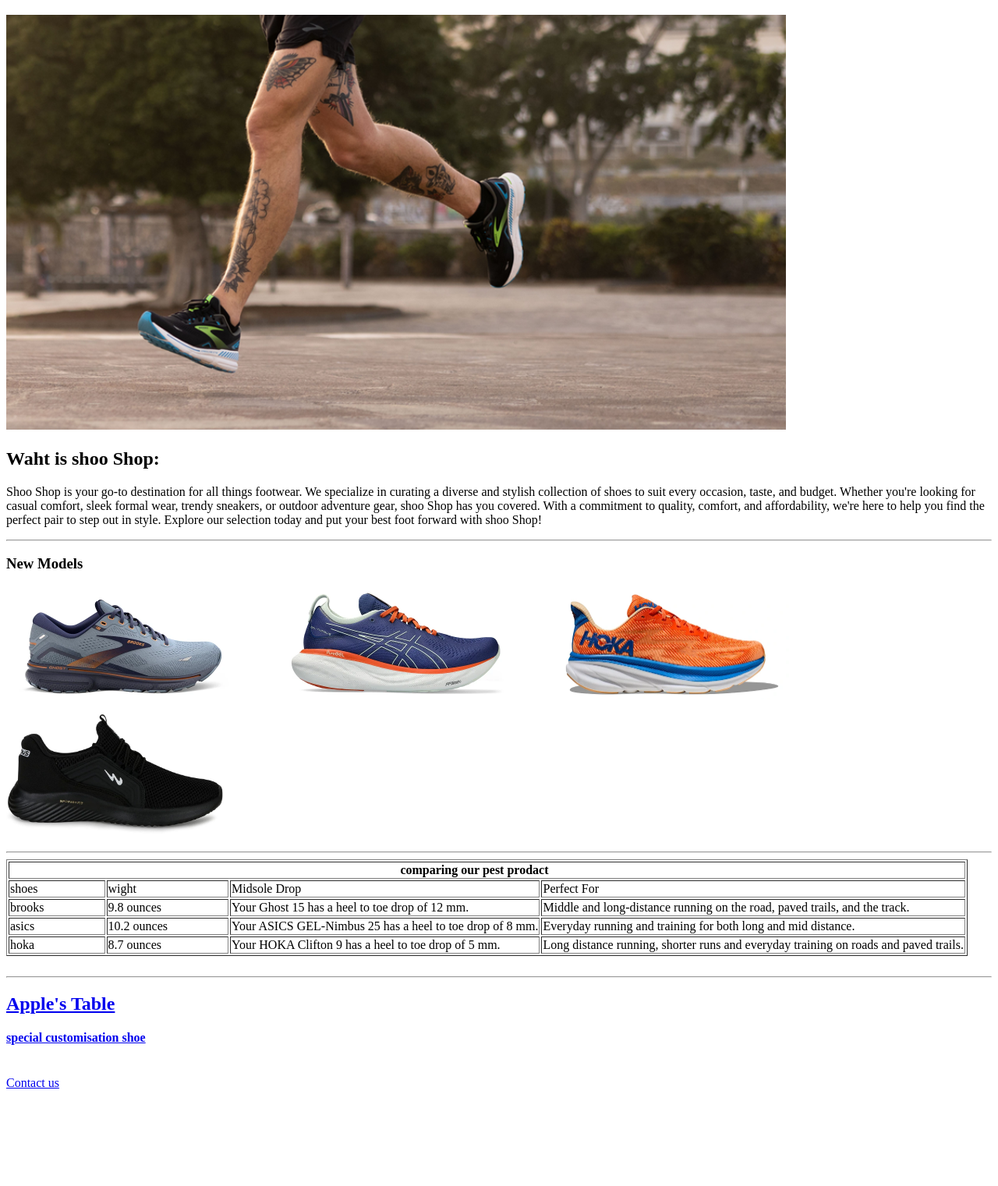
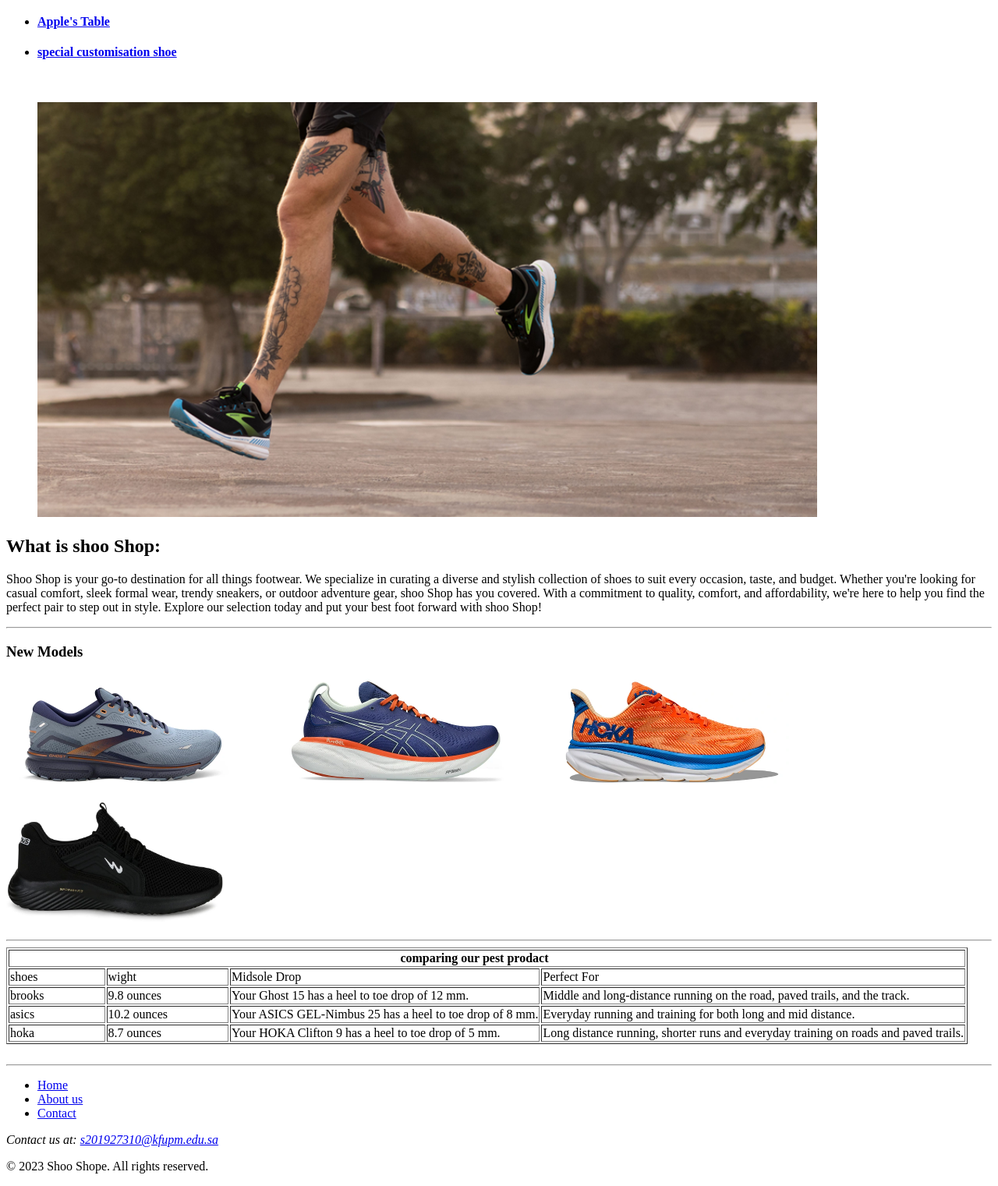
Before and after one commit to Waleed201/swe-363-231, a plain HTML site: page index.html in a window 1280 px wide. Shown: the part 61-1582 px from the top of the page at 78% size. Before the commit the page ends 1467 px from the top, so only its background shows below. Drawn offline with Linux system fonts and the light colour scheme.

Commit message:
2- Exercise 3-4

```diff
--- a/index.html
+++ b/index.html
@@ -1,16 +1,35 @@
 <!DOCTYPE html>
 <html lang="en">
+
 <head>
-    <meta name="description" content="this web is for Selling the best shoes is over the world with the best price"/>
-    <meta name="keywords" content="shoes, shop, sport, sport shoes"/>
-    <meta name="author" content="Waleed AlZahrani"/>
+    <meta name="description" content="this web is for Selling the best shoes is over the world with the best price" />
+    <meta name="keywords" content="shoes, shop, sport, sport shoes" />
+    <meta name="author" content="Waleed AlZahrani" />
 
     <title>Shoo Shope</title>
 </head>
+
 <body>
-    <h1 >Shoo Shop</h1>
+    <header>
+        <h1>Shoo Shop</h1>
+        <nav>
+            <ul>
+                <li><a href="./public/Apple.html">
+                        <h4>Apple's Table</h4>
+                    </a></li>
+                <li><a href="./public/special-order.html">
+                        <h4>special customisation shoe</h4>
+                    </a><br> </li>
+            </ul>
+        </nav>
+    </header>
+    <main>
+        <figure>
             <img src="./image/20230809_hp_running_shoes_men.png" alt="man runing by sport shoes" width="1000">
-    <h2>Waht is shoo Shop:</h2>
+        </figure>
+
+        <article id="aboutUs">
+            <h2>What is shoo Shop:</h2>
             <p>
                 Shoo Shop is your go-to destination for all things footwear. We specialize in
                 curating a diverse and stylish collection of shoes to suit every occasion,
@@ -20,6 +39,8 @@
                 find the perfect pair to step out in style. Explore our selection today and
                 put your best foot forward with shoo Shop!
             </p>
+        </article>
+
 
         <hr>
 
@@ -30,7 +51,8 @@
         &nbsp; &nbsp; &nbsp; &nbsp; &nbsp; &nbsp;
         <a href="./public/mens-hoka.html"><img src="./image/43267-800.webp" width="300" alt="shoes"></a>
         &nbsp; &nbsp; &nbsp; &nbsp; &nbsp; &nbsp;
-    <a href="./public/mens-running-shoes.html"><img src="./image/CG-120-G-FULLBLK-2.jpg.jpeg" width="280" alt="shoes"></a>
+        <a href="./public/mens-running-shoes.html"><img src="./image/CG-120-G-FULLBLK-2.jpg.jpeg" width="280"
+                alt="shoes"></a>
 
         <br>
         <hr>
@@ -39,11 +61,14 @@
         <table border="1">
 
             <thead>
-            <th colspan="4">&nbsp; &nbsp; &nbsp; &nbsp; &nbsp; &nbsp; &nbsp; &nbsp; &nbsp; comparing our pest prodact &nbsp; &nbsp; &nbsp; &nbsp; &nbsp; &nbsp; &nbsp; &nbsp; &nbsp; &nbsp; &nbsp; &nbsp; &nbsp;</th>
+                <th colspan="4">&nbsp; &nbsp; &nbsp; &nbsp; &nbsp; &nbsp; &nbsp; &nbsp; &nbsp; comparing our pest
+                    prodact &nbsp; &nbsp; &nbsp; &nbsp; &nbsp; &nbsp; &nbsp; &nbsp; &nbsp; &nbsp; &nbsp; &nbsp; &nbsp;
+                </th>
             </thead>
             <tr>
                 <td>shoes&nbsp; &nbsp; &nbsp; &nbsp; &nbsp; &nbsp; &nbsp; &nbsp; &nbsp; &nbsp; &nbsp; </td>
-            <td>wight&nbsp; &nbsp; &nbsp; &nbsp; &nbsp; &nbsp; &nbsp; &nbsp; &nbsp; &nbsp; &nbsp; &nbsp; &nbsp; &nbsp; &nbsp; </td>
+                <td>wight&nbsp; &nbsp; &nbsp; &nbsp; &nbsp; &nbsp; &nbsp; &nbsp; &nbsp; &nbsp; &nbsp; &nbsp; &nbsp;
+                    &nbsp; &nbsp; </td>
                 <td>Midsole Drop</td>
                 <td>Perfect For</td>
             </tr>
@@ -66,19 +91,32 @@
                 <td>Long distance running, shorter runs and everyday training on roads and paved trails.</td>
             </tr>
         </table>
-
+    </main>
 
 
     <br>
     <hr>
 
-    <a href="./public/Apple.html"><h2>Apple's Table</h2></a>
+
 
 
 
     <footer>
-        <a href="./public/special-order.html"><h4>special customisation shoe</h4></a><br>
-        <a href="./public/contact-us.html">Contact us</a>
+
+        <nav>
+            <ul>
+                <li><a href="index.html">Home</a></li>
+                <li><a href="#aboutUs">About us</a></li>
+                <li><a href="./public/contact-us.html">Contact</a></li>
+            </ul>
+        </nav>
+
+        <address>
+            <p>Contact us at: <a href="mailto:s201927310@kfupm.edu.sa">s201927310@kfupm.edu.sa</a></p>
+        </address>
+
+        <p>&copy; 2023 Shoo Shope. All rights reserved.</p>
     </footer>
 </body>
+
 </html>
```
Lines whose indentation alone changed are shown as unchanged.
